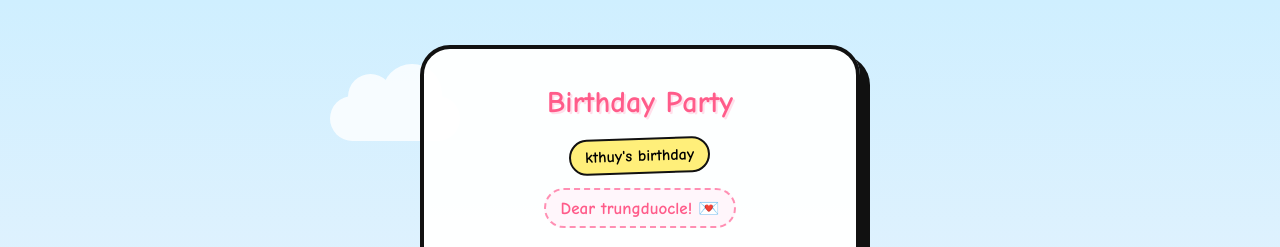
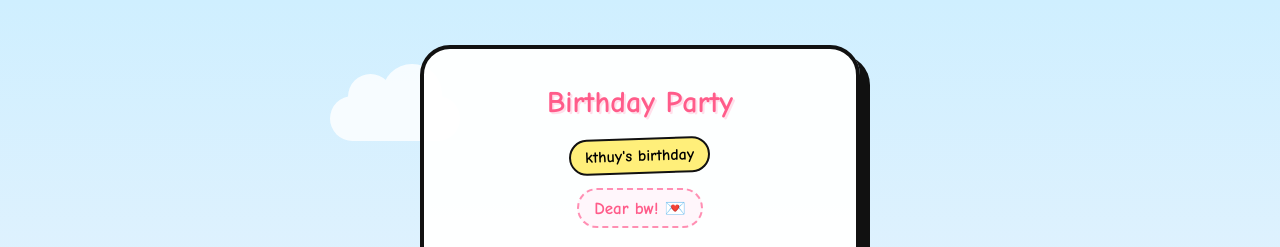
Before and after one commit to kthuy215/invitation, a plain HTML site: page index.html in a window 1280 px wide. Shown: the top 247 px of the page. Drawn offline with Linux system fonts and the light colour scheme.

Commit message:
Update index.html

```diff
--- a/index.html
+++ b/index.html
@@ -307,7 +307,7 @@
 
     <br>
 
-    <div class="receiver">Dear trungduocle! 💌</div>
+    <div class="receiver">Dear bw! 💌</div>
 
     <div class="name">Mời bạn đến sinh nhật của mình 💗</div>
 
```
